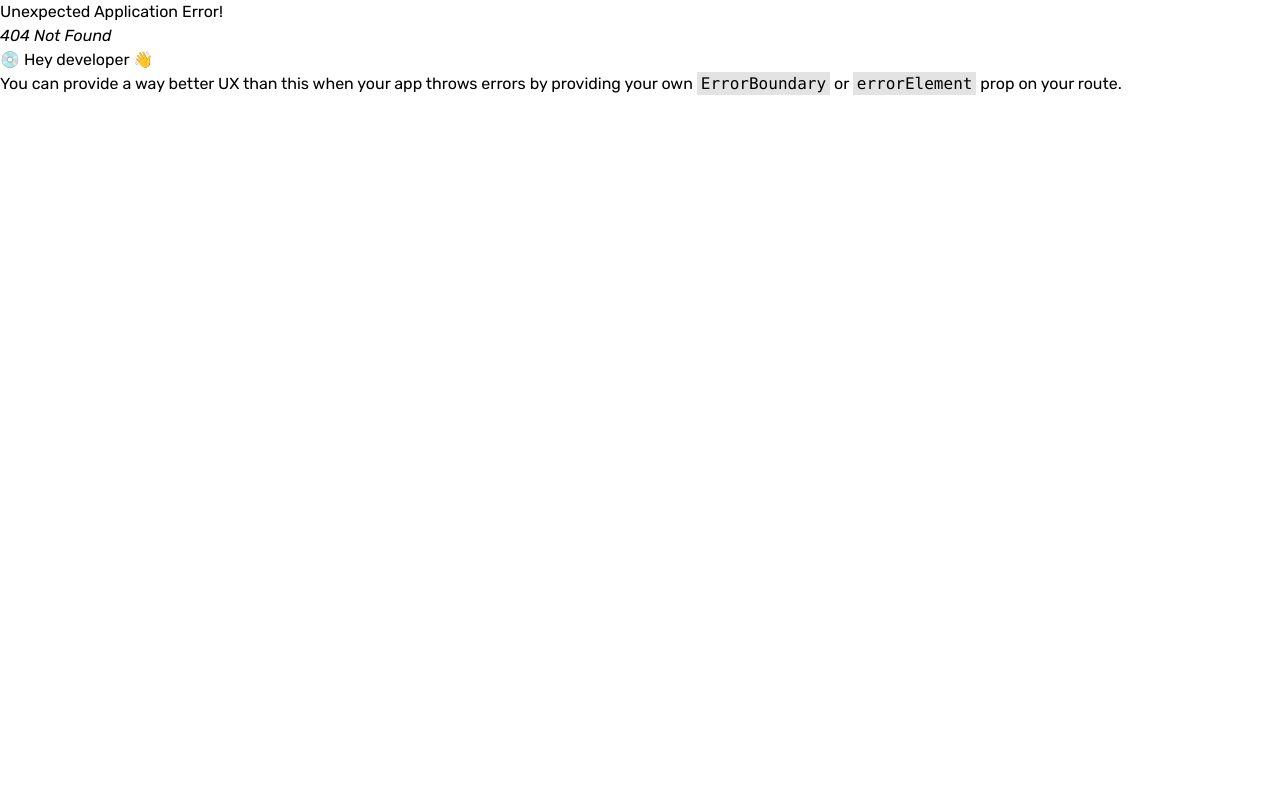
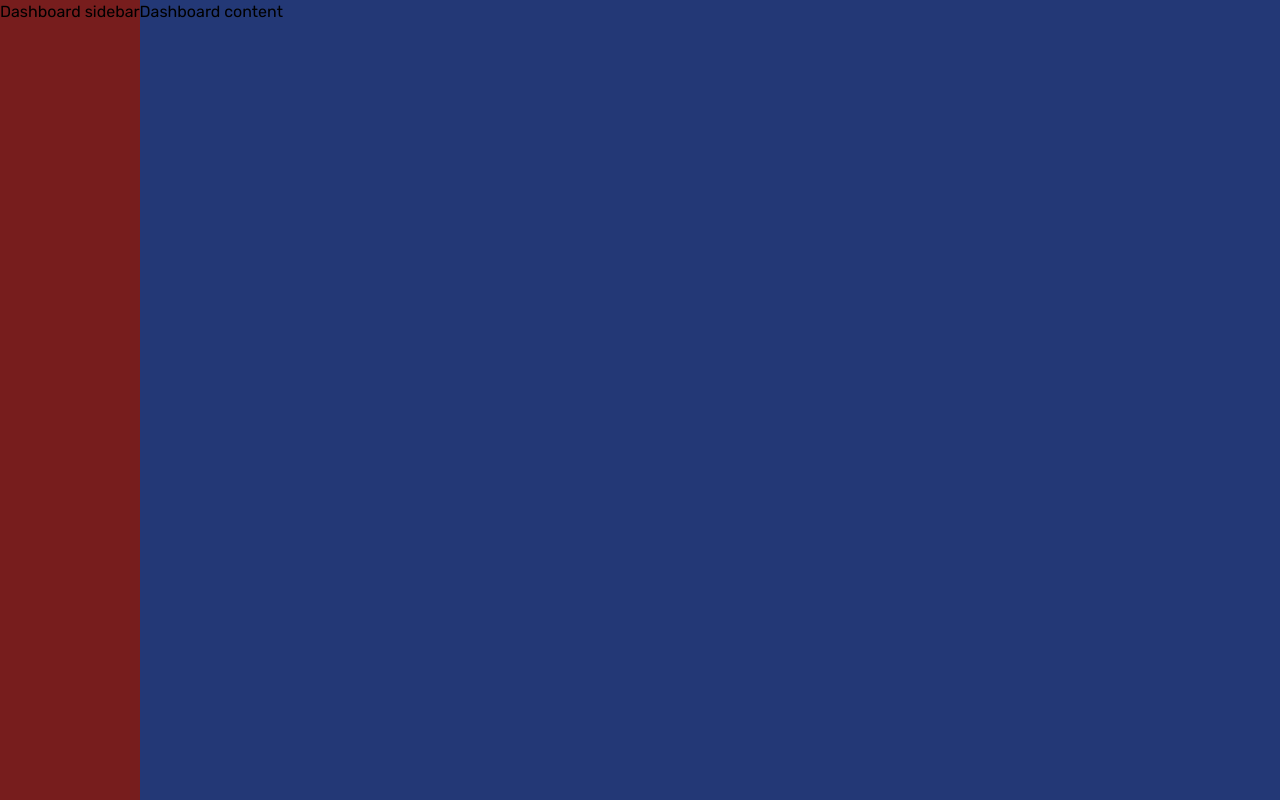
Before and after one commit to yeasinbinali/SmartHR, a React (Vite) app: page /dashboard in a window 1280 px wide. Before the commit this address had no page. Built offline with nearby package versions, Linux system fonts and the light colour scheme; no server answers; sample sign-in values are in the browser's storage; a web font is replaced by a local one.

Commit message:
auth context and dashboard section created

```diff
--- a/package.json
+++ b/package.json
@@ -11,6 +11,7 @@
   },
   "dependencies": {
     "axios": "^1.7.2",
+    "firebase": "^10.12.2",
     "flowbite-react": "^0.9.0",
     "localforage": "^1.10.0",
     "match-sorter": "^6.3.4",
--- a/src/authentication/Login/Login.jsx
+++ b/src/authentication/Login/Login.jsx
@@ -1,12 +1,28 @@
-import React from 'react';
+import React, { useContext } from 'react';
 import { useForm } from "react-hook-form"
 import { FcGoogle } from "react-icons/fc";
-import { Link } from 'react-router-dom';
+import { Link, useLocation, useNavigate } from 'react-router-dom';
+import { authContext } from '../../providers/AuthProvider';
 
 const Login = () => {
     const { register, handleSubmit } = useForm();
+    const { signInUser } = useContext(authContext);
+    const navigate = useNavigate();
+    const location = useLocation();
+
     const onSubmit = (data) => {
-        console.log(data)
+        const email = data.email;
+        const password = data.password;
+
+        signInUser(email, password)
+            .then(res => {
+                console.log(res.user);
+                navigate(location?.state ? location.state : '/');
+            })
+            .catch(error => {
+                console.log(error.message);
+            })
+
     }
     return (
         <div className='flex justify-between items-center gap-10 mt-10 mb-20'>
--- a/src/authentication/Register/Register.jsx
+++ b/src/authentication/Register/Register.jsx
@@ -1,12 +1,25 @@
-import React from 'react';
+import React, { useContext } from 'react';
 import { useForm } from "react-hook-form"
 import { Link } from 'react-router-dom';
+import { authContext } from '../../providers/AuthProvider';
 
 const Register = () => {
     const { register, handleSubmit } = useForm();
+    const { createUser } = useContext(authContext);
+
     const onSubmit = (data) => {
-        console.log(data)
+        const email = data.email;
+        const password = data.password;
+
+        createUser(email, password)
+            .then(res => {
+                console.log(res.user)
+            })
+            .catch(error => {
+                console.error(error.message);
+            })
     }
+
     return (
         <div className='mt-10 my-20'>
             <form onSubmit={handleSubmit(onSubmit)}>
--- a/src/firebase/firebase.init.js
+++ b/src/firebase/firebase.init.js
@@ -1,5 +1,6 @@
 // Import the functions you need from the SDKs you need
 import { initializeApp } from "firebase/app";
+import { getAuth } from "firebase/auth";
 // TODO: Add SDKs for Firebase products that you want to use
 // https://firebase.google.com/docs/web/setup#available-libraries
 
@@ -15,5 +16,6 @@ const firebaseConfig = {
 
 // Initialize Firebase
 const app = initializeApp(firebaseConfig);
+const auth = getAuth(app);
 
-export default app;
+export default auth;
--- a/src/main.jsx
+++ b/src/main.jsx
@@ -6,6 +6,9 @@ import { createBrowserRouter, RouterProvider } from "react-router-dom";
 import Home from './pages/Home/Home/Home.jsx';
 import Login from './authentication/Login/Login.jsx';
 import Register from './authentication/Register/Register.jsx';
+import AuthProvider from './providers/AuthProvider.jsx';
+import Dashboard from './pages/Dashboard/Dashboard/Dashboard.jsx';
+import PrivateRoute from './route/PrivateRoute.jsx';
 
 const router = createBrowserRouter([
   {
@@ -26,13 +29,19 @@ const router = createBrowserRouter([
       }
     ]
   },
+  {
+    path: '/dashboard',
+    element: <PrivateRoute><Dashboard></Dashboard></PrivateRoute>
+  }
 ]);
 
 
 ReactDOM.createRoot(document.getElementById('root')).render(
   <React.StrictMode>
-    <div className='max-w-screen-xl mx-auto'>
-      <RouterProvider router={router} />
-    </div>
+    <AuthProvider>
+      <div className='max-w-screen-xl mx-auto'>
+        <RouterProvider router={router} />
+      </div>
+    </AuthProvider>
   </React.StrictMode>,
 )
--- /dev/null
+++ b/src/pages/Dashboard/Dashboard/Dashboard.jsx
@@ -0,0 +1,14 @@
+import React from 'react';
+import DashboardSidebar from '../DashboardSidebar/DashboardSidebar';
+import DashboardContent from '../DashboardContent/DashboardContent';
+
+const Dashboard = () => {
+    return (
+        <div className='flex'>
+            <DashboardSidebar></DashboardSidebar>
+            <DashboardContent></DashboardContent>
+        </div>
+    );
+};
+
+export default Dashboard;
--- /dev/null
+++ b/src/pages/Dashboard/DashboardContent/DashboardContent.jsx
@@ -0,0 +1,11 @@
+import React from 'react';
+
+const DashboardContent = () => {
+    return (
+        <div className='bg-blue-900 flex-1'>
+            <h1>Dashboard content</h1>
+        </div>
+    );
+};
+
+export default DashboardContent;
--- /dev/null
+++ b/src/pages/Dashboard/DashboardSidebar/DashboardSidebar.jsx
@@ -0,0 +1,11 @@
+import React from 'react';
+
+const DashboardSidebar = () => {
+    return (
+        <div className='bg-red-900 min-h-screen'>
+            <h1>Dashboard sidebar</h1>
+        </div>
+    );
+};
+
+export default DashboardSidebar;
--- /dev/null
+++ b/src/providers/AuthProvider.jsx
@@ -0,0 +1,45 @@
+import React, { createContext, useEffect, useState } from 'react';
+import { createUserWithEmailAndPassword, signInWithEmailAndPassword, onAuthStateChanged, signOut } from "firebase/auth";
+import auth from '../firebase/firebase.init';
+
+export const authContext = createContext(null);
+
+const AuthProvider = ({ children }) => {
+    const [user, setUser] = useState('');
+    const [loading, setLoading] = useState(true);
+
+    const createUser = (email, password) => {
+        setLoading(true);
+        return createUserWithEmailAndPassword(auth, email, password);
+    }
+
+    const signInUser = (email, password) => {
+        setLoading(true);
+        return signInWithEmailAndPassword(auth, email, password);
+    }
+
+    const logoutUser = () => {
+        setLoading(true);
+        return signOut(auth)
+    }
+
+    useEffect(() => {
+        const unsubscribe = onAuthStateChanged(auth, currentUser => {
+            console.log('Current value of the current user', currentUser);
+            setUser(currentUser);
+            setLoading(false);
+        })
+        return () => {
+            unsubscribe();
+        }
+    }, [])
+
+    const authInfo = { user, loading, createUser, signInUser, logoutUser };
+    return (
+        <authContext.Provider value={authInfo}>
+            {children}
+        </authContext.Provider>
+    );
+};
+
+export default AuthProvider;
--- /dev/null
+++ b/src/route/PrivateRoute.jsx
@@ -0,0 +1,22 @@
+import React, { useContext } from 'react';
+import { authContext } from '../providers/AuthProvider';
+import { Navigate, useLocation } from 'react-router-dom';
+import { Spinner } from 'flowbite-react';
+
+const PrivateRoute = ({ children }) => {
+    const { user, loading } = useContext(authContext);
+    const location = useLocation();
+
+    if(loading){
+        return <Spinner color="warning" aria-label="Warning spinner example" />
+    }
+
+    if (user) {
+        return children;
+    }
+
+    return <Navigate state={location.pathname} to='/login'></Navigate>
+
+};
+
+export default PrivateRoute;
--- a/src/shared/Header/Header.jsx
+++ b/src/shared/Header/Header.jsx
@@ -1,25 +1,37 @@
-import React from 'react';
+import React, { useContext } from 'react';
 import { Avatar, Dropdown, Navbar } from "flowbite-react";
 import logo from '../../assets/logo.png';
 import { Link, NavLink } from 'react-router-dom';
 import './Header.css';
+import { authContext } from '../../providers/AuthProvider';
 
 const Header = () => {
+    const { user, logoutUser } = useContext(authContext);
+
     const nav = [
         <li id='nav-item' className='text-lg'><NavLink to='/'>Home</NavLink></li>,
         <li id='nav-item' className='text-lg'><NavLink to='/dashboard'>Dashboard</NavLink></li>,
         <li id='nav-item' className='text-lg'><NavLink to='contact'>Contact</NavLink></li>
     ]
+
+    const handleLogout = () => {
+        logoutUser()
+            .then(() => alert('Logout user'))
+            .catch((error) => {
+                console.log(error.message);
+            })
+    }
+
     return (
         <div>
             <Navbar className='bg-gray-50 py-5' fluid rounded>
                 <Navbar.Brand>
                     <img src={logo} alt="logo" />
                 </Navbar.Brand>
-
                 <div className="flex md:order-2">
-                    <Link to='/login'><button className='btn bg-main text-white px-5 py-2'>Login</button></Link>
-                    {/* <Dropdown
+                    {
+                        user?.email ? <>
+                            <Dropdown
                                 arrowIcon={false}
                                 inline
                                 label={
@@ -28,12 +40,14 @@ const Header = () => {
                             >
                                 <Dropdown.Header>
                                     <span className="block text-sm">Bonnie Green</span>
-                            <span className="block truncate text-sm font-medium">name@flowbite.com</span>
+                                    <span className="block truncate text-sm font-medium">{user.email}</span>
                                 </Dropdown.Header>
                                 <Dropdown.Divider />
-                        <Dropdown.Item>Sign out</Dropdown.Item>
+                                <Dropdown.Item onClick={handleLogout}>Sign out</Dropdown.Item>
                             </Dropdown>
-                    <Navbar.Toggle /> */}
+                            <Navbar.Toggle />
+                        </> : <Link to='/login'><button className='btn bg-main text-white px-5 py-2'>Login</button></Link>
+                    }
                 </div>
                 <Navbar.Collapse>
                     {nav}
```
Also changed, not shown: 1 other file (tests, documents, lock files or other folders). Lines whose indentation alone changed are shown as unchanged.
